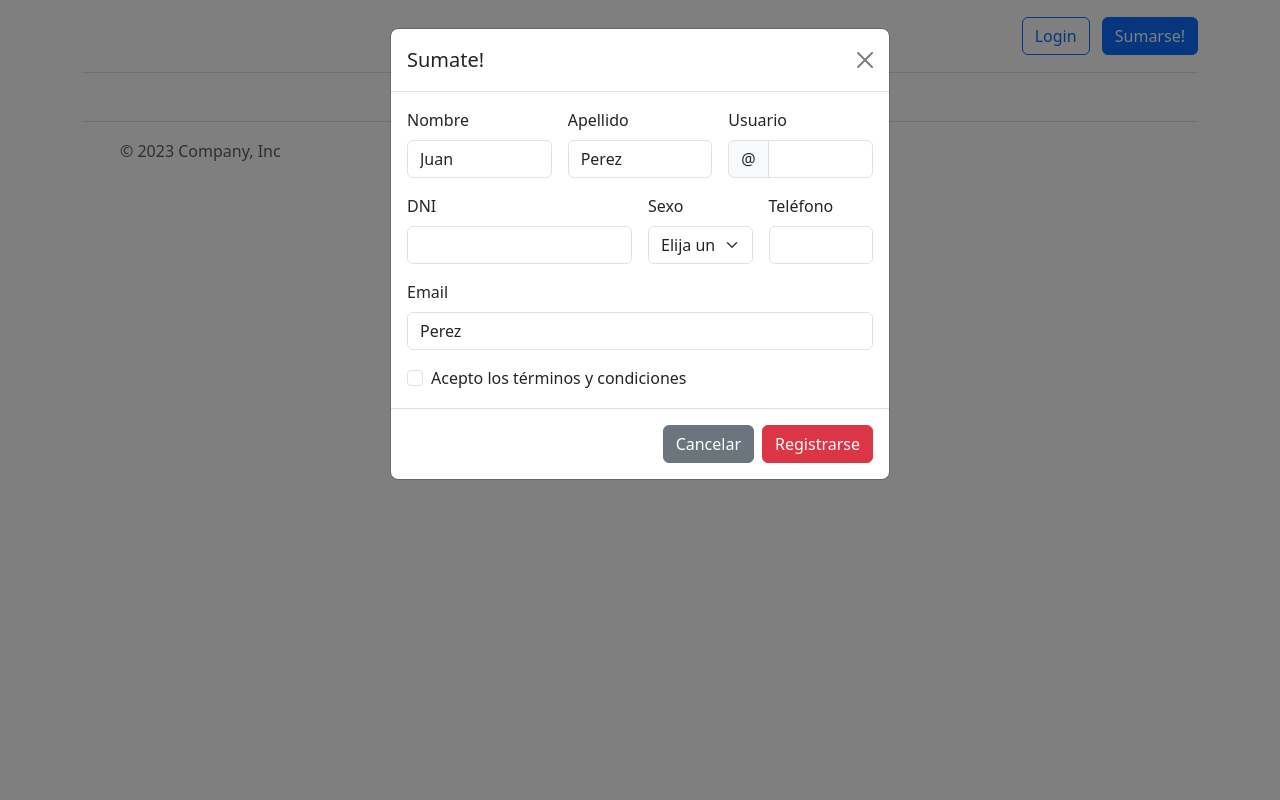
After one commit to ma-herrera/PIG.16.23318, a Django app: page /registrarse/ in a window 1280 px wide, after a click on "Sumarse!". The commit adds this page. Run offline with Django 3.2, Linux system fonts and the light colour scheme.

Commit message:
Se sube formulario de contacto

```diff
--- a/gym/urls.py
+++ b/gym/urls.py
@@ -3,4 +3,6 @@ from . import views
 
 urlpatterns = [
     path ('', views.home, name="home"),
+     path ('contacto/', views.contacto, name="contacto"),
+    path ('registrarse/', views.sing_up, name="sing_up"),
 ]
--- a/gym/views.py
+++ b/gym/views.py
@@ -2,9 +2,40 @@ from django.shortcuts import render
 
 from django.http import HttpResponse
 from django.template import loader
+from django.contrib.auth.forms import UserCreationForm
+from django.contrib import messages
+from gym.forms import ContactoForm
 
 # Create your views here.
 def home(request):
     template = loader.get_template("gym/home.html")
     context = {"title": "Home"}
     return HttpResponse(template.render(context, request))
+
+
+def contacto(request):
+    mensaje=None
+    if(request.method=='POST'):
+        contacto_form= ContactoForm(request.POST)
+        if(contacto_form.is_valid()):
+            messages.success(request,'Hemos recibido tus datos')
+        else:
+            messages.warning(request,'Por favor revisa los errores en el formulario')
+    else:
+        contacto_form = ContactoForm()
+    return render(request,'gym/contact.html',{
+                    'mensaje': mensaje,
+                    'contacto_form': contacto_form})
+
+
+def loguearse(request):
+
+    return render(request, 'gym/contact.html',{
+        'form': UserCreationForm
+    })
+
+
+def sing_up(request):
+    template = loader.get_template("gym/sing_up.html")
+    context = {"title": "Sing Up"}
+    return HttpResponse(template.render(context, request))
--- /dev/null
+++ b/static/gym/js/sing_up.js
@@ -0,0 +1,19 @@
+
+(() => {
+    'use strict'
+
+    // Fetch all the forms we want to apply custom Bootstrap validation styles to
+    const forms = document.querySelectorAll('.needs-validation')
+
+    // Loop over them and prevent submission
+    Array.from(forms).forEach(form => {
+      form.addEventListener('submit', event => {
+        if (!form.checkValidity()) {
+          event.preventDefault()
+          event.stopPropagation()
+        }
+
+        form.classList.add('was-validated')
+      }, false)
+    })
+  })()
--- a/templates/gym/base.html
+++ b/templates/gym/base.html
@@ -4,10 +4,13 @@
     <meta charset="UTF-8">
     <meta http-equiv="X-UA-Compatible" content="IE=edge">
     <meta name="viewport" content="width=device-width, initial-scale=1.0">
-    { % include './header.html' % }
+
+    <link href="https://cdn.jsdelivr.net/npm/bootstrap@5.3.0-alpha3/dist/css/bootstrap.min.css" rel="stylesheet" integrity="sha384-KK94CHFLLe+nY2dmCWGMq91rCGa5gtU4mk92HdvYe+M/SXH301p5ILy+dN9+nJOZ" crossorigin="anonymous">
 
     <title>{% block title %}Gym{% endblock title %}</title>
-
+    {% block headerContent %}
+{% include './header.html' %}
+{% endblock headerContent %}
     {% block headStyles %}{% endblock headStyles %}
 
     {% block headStaticContent %}
@@ -19,14 +22,17 @@
 <body>
     <!-- { % include './header.html' % } -->
 <!-- BODY -->
-    {% block headerContent %}{% endblock headerContent %}
+
     <main>
         {% block contenido %}{% endblock contenido %}
     </main>
-    {% block footerContent %}{% endblock footerContent %}
-    <!-- { % include './footer.html' % } -->
+
+
     <script src="https://cdn.jsdelivr.net/npm/bootstrap@5.3.0-alpha3/dist/js/bootstrap.bundle.min.js" integrity="sha384-ENjdO4Dr2bkBIFxQpeoTz1HIcje39Wm4jDKdf19U8gI4ddQ3GYNS7NTKfAdVQSZe" crossorigin="anonymous"></script>
 
-    { % include './footer.html' % }
+
+    {% block footerContent %}
+    {% include './footer.html' %}
+    {% endblock footerContent %}
 </body>
 </html>
--- a/templates/gym/header.html
+++ b/templates/gym/header.html
@@ -1,3 +1,4 @@
+
 <link href="https://cdn.jsdelivr.net/npm/bootstrap@5.3.0-alpha3/dist/css/bootstrap.min.css" rel="stylesheet" integrity="sha384-KK94CHFLLe+nY2dmCWGMq91rCGa5gtU4mk92HdvYe+M/SXH301p5ILy+dN9+nJOZ" crossorigin="anonymous">
 
 
@@ -10,16 +11,18 @@
       </div>
 
       <ul class="nav col-12 col-md-auto mb-2 justify-content-center mb-md-0">
-        <li><a href="#" class="nav-link px-2 link-secondary">Home</a></li>
+        <li><a href="{% url 'home' %}" class="nav-link px-2 link-secondary">Home</a></li>
         <li><a href="#" class="nav-link px-2">Features</a></li>
         <li><a href="#" class="nav-link px-2">Pricing</a></li>
         <li><a href="#" class="nav-link px-2">FAQs</a></li>
-        <li><a href="#" class="nav-link px-2">About</a></li>
+        <li><a href="{% url 'contacto' %}" class="nav-link px-2">Contacto</a></li>
       </ul>
 
       <div class="col-md-3 text-end">
         <button type="button" class="btn btn-outline-primary me-2">Login</button>
-        <button type="button" class="btn btn-primary">Sign-up</button>
+        <button type="button" class="btn btn-primary" data-bs-toggle="modal" data-bs-target="#staticBackdrop">
+          Sumarse!
+        </button>
       </div>
     </header>
   </div>
--- /dev/null
+++ b/templates/gym/sing_up.html
@@ -0,0 +1,110 @@
+{% extends './base.html' %}
+{% load static %}
+{% block title %}{{title}}{% endblock title %}
+
+{% block contenido %}
+
+
+<!-- Button trigger modal -->
+{% comment %} <button type="button" class="btn btn-primary" data-bs-toggle="modal" data-bs-target="#staticBackdrop">
+  Sumarse!
+</button> {% endcomment %}
+
+<!-- Modal -->
+<div class="modal-dialog modal-dialog-centered">
+<div class="modal fade" id="staticBackdrop" data-bs-backdrop="static" data-bs-keyboard="false" tabindex="-1" aria-labelledby="staticBackdropLabel" aria-hidden="true">
+  <div class="modal-dialog">
+    <div class="modal-content">
+      <div class="modal-header">
+        <h1 class="modal-title fs-5" id="staticBackdropLabel">Sumate!</h1>
+        <button type="button" class="btn-close" data-bs-dismiss="modal" aria-label="Close"></button>
+      </div>
+      <div class="modal-body">
+        <div class="col-md-12 ">
+          <form class="row g-3 needs-validation" id="singup" novalidate>
+              <div class="col-md-4">
+                <label for="validationCustom01" class="form-label">Nombre</label>
+                <input type="text" class="form-control" id="validationCustom01" value="Juan" required>
+                <div class="valid-feedback">
+                  Correcto!
+                </div>
+              </div>
+              <div class="col-md-4">
+                <label for="validationCustom02" class="form-label">Apellido</label>
+                <input type="text" class="form-control" id="validationCustom02" value="Perez" required>
+                <div class="valid-feedback">
+                  Correcto!
+                </div>
+              </div>
+              <div class="col-md-4">
+                <label for="validationCustomUsername" class="form-label">Usuario</label>
+                <div class="input-group has-validation">
+                  <span class="input-group-text" id="inputGroupPrepend">@</span>
+                  <input type="text" class="form-control" id="validationCustomUsername" aria-describedby="inputGroupPrepend" required>
+                  <div class="invalid-feedback">
+                    Por favor, elija un nombre de usuario
+                  </div>
+                </div>
+              </div>
+              <div class="col-md-6">
+                <label for="validationCustom03" class="form-label">DNI</label>
+                <input type="number" class="form-control" id="validationCustom03" maxlength="8" required>
+                <div class="invalid-feedback">
+                  Por favor, escriba una ciudad válida
+                </div>
+              </div>
+              <div class="col-md-3">
+                <label for="validationCustom04" class="form-label">Sexo</label>
+                <select class="form-select" id="validationCustom04" required>
+                  <option selected disabled value="">Elija una Opción</option>
+                  <option>Masculino</option>
+                  <option>Femenino</option>
+                  <option>Otro</option>
+                </select>
+                <div class="invalid-feedback">
+                  Debe seleccionar una opción para continuar
+                </div>
+
+              </div>
+              <div class="col-md-3">
+                <label for="validationCustom05" class="form-label">Teléfono</label>
+                <input type="number" class="form-control" id="validationCustom05" required>
+                <div class="invalid-feedback">
+                  Por favor, ingrese un numero de teléfono válido
+                </div>
+              </div>
+              <div class="col-md-12">
+                <label for="validationCustom02" class="form-label">Email</label>
+                <input type="Email" class="form-control" id="validationCustom02" value="Perez" required>
+                <div class="valid-feedback">
+                  Correcto!
+                </div>
+              </div>
+              <div class="col-12">
+                <div class="form-check">
+                  <input class="form-check-input" type="checkbox" value="" id="invalidCheck" required>
+                  <label class="form-check-label" for="invalidCheck">
+                    Acepto los términos y condiciones
+                  </label>
+                  <div class="invalid-feedback">
+                    Debe aceptar las condiciones para registrarse
+                  </div>
+                </div>
+              </div>
+
+            </form>
+          </div>
+      </div>
+      <div class="modal-footer">
+        <button type="button" class="btn btn-secondary" data-bs-dismiss="modal">Cancelar</button>
+        <button type="submit" form="singup" class="btn btn-danger">Registrarse</button>
+      </div>
+    </div>
+  </div>
+</div>
+</div>
+
+
+<script src={% static 'gym/js/sing_up.js' %}></script>
+
+{% endblock contenido %}
```
Also changed, not shown: gym/forms.py (added, +49 -0 lines), templates/gym/contact.html (added, +48 -0 lines), templates/gym/login.html (added, +12 -0 lines), 1 other file.
